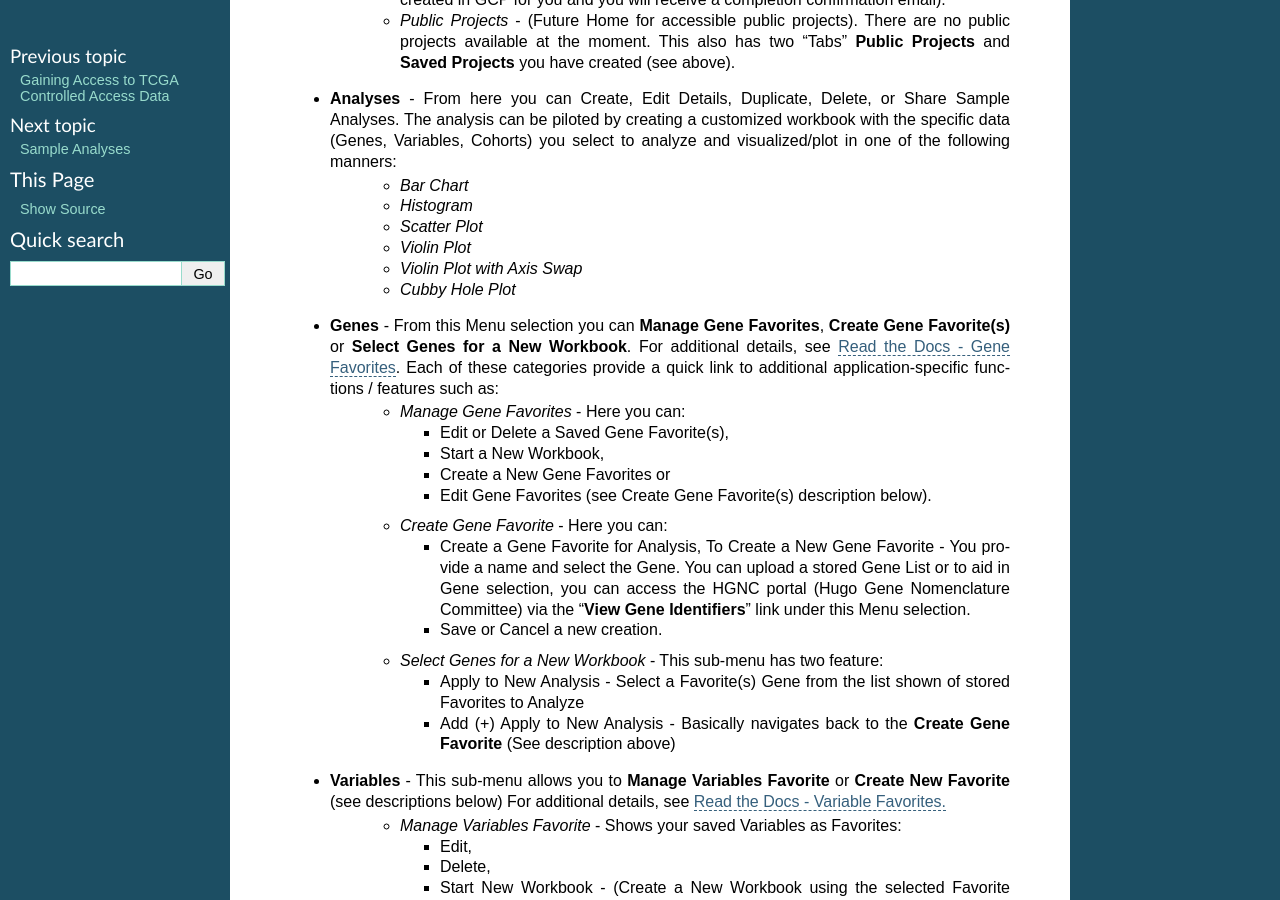
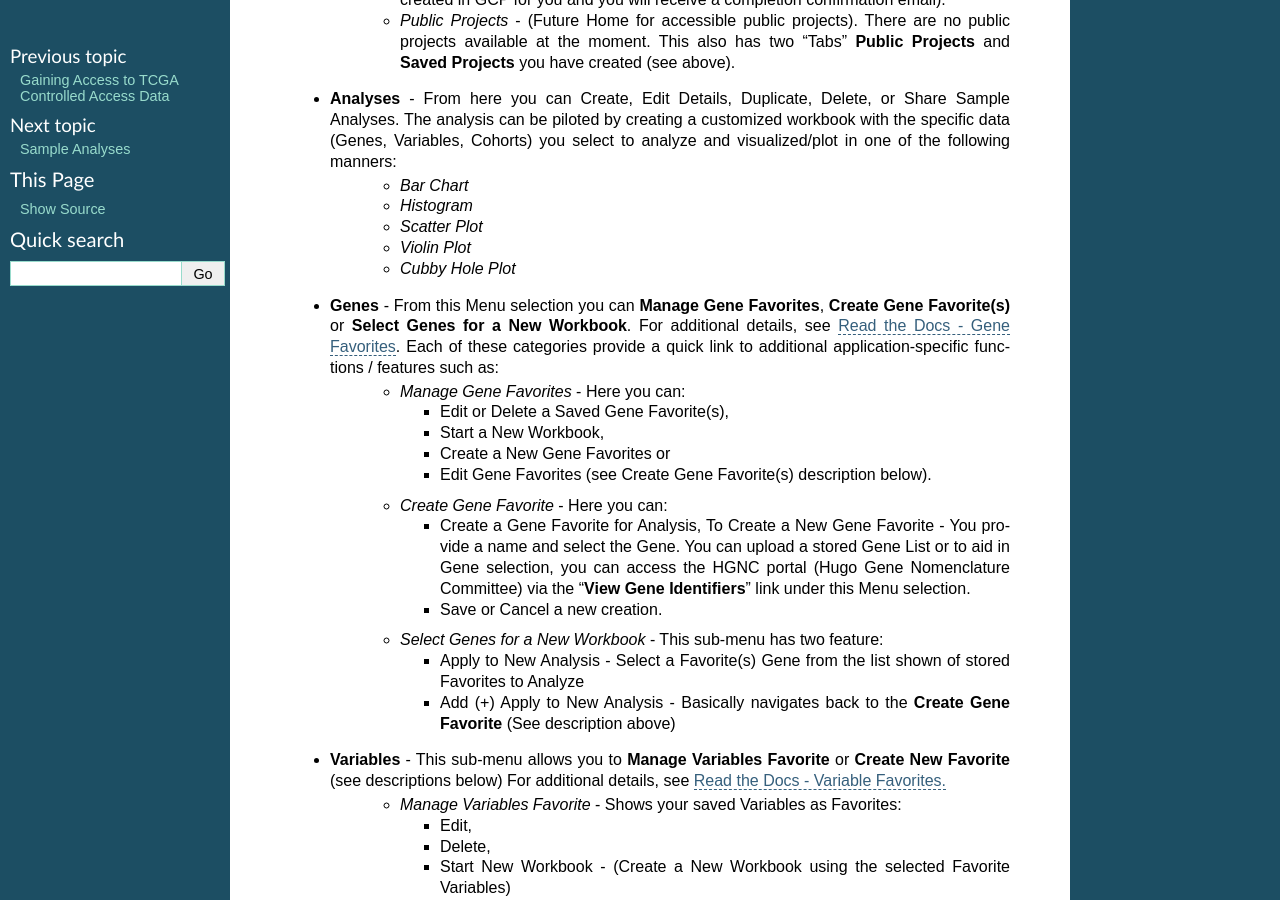
Before and after one commit to isb-cgc/readthedocs, a Sphinx documentation site: the page built from docs/source/sections/webapp/Menu.rst, in a window 1280 px wide and 900 px high, scrolled down 535 px. Built offline with Sphinx 7.4.7, drawn with Linux system fonts in a browser that asks for light colours.

Commit message:
Update Menu.rst
Updated Menu screen

```diff
--- a/docs/source/sections/webapp/Menu.rst
+++ b/docs/source/sections/webapp/Menu.rst
@@ -19,7 +19,6 @@ The **MENU** is a graphical control element which contains application navigatio
     - *Histogram*
     - *Scatter Plot*
     - *Violin Plot*
-    - *Violin Plot with Axis Swap*
     - *Cubby Hole Plot*
 
  * **Genes** - From this Menu selection you can **Manage Gene Favorites**, **Create Gene Favorite(s)** or **Select Genes for a New Workbook**. For additional details, see `Read the Docs - Gene Favorites <http://isb-cancer-genomics-cloud.readthedocs.org/en/latest/sections/Web-UI.html>`_. Each of these categories provide a quick link to additional application-specific functions / features such as:
```
